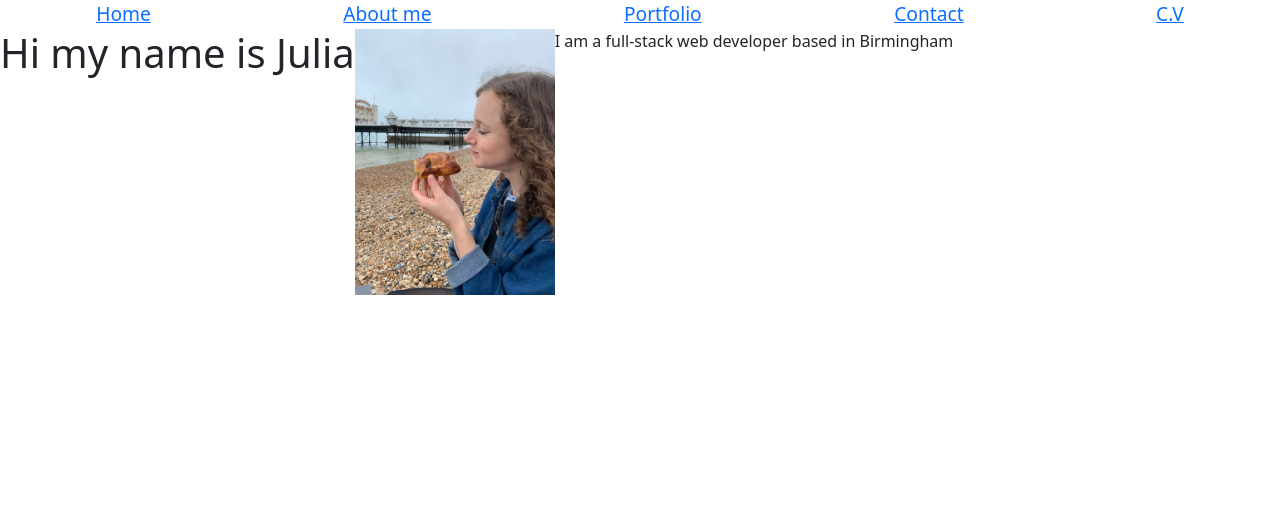
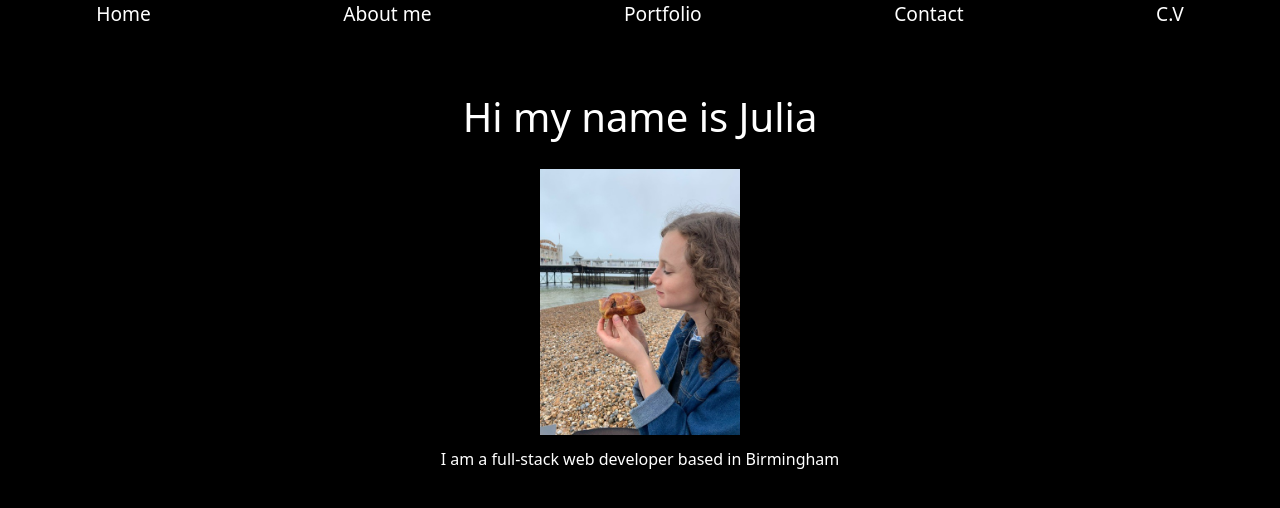
Before and after one commit to jgray33/portfolio-react, a React (Create React App) app: page / in a window 1280 px wide. Shown: the top 508 px of the page. Built offline with nearby package versions, Linux system fonts and the light colour scheme.

Commit message:
main page styled

```diff
--- a/src/App.css
+++ b/src/App.css
@@ -1,5 +1,7 @@
 *{
     box-sizing: border-box;
+    background-color: black;
+    color: white;
 }
 
 .flex-container {
--- a/src/components/nav.js
+++ b/src/components/nav.js
@@ -4,6 +4,7 @@ const styles = {
   linkStyle: {
     fontSize: "1.2rem",
     textDecoration: "none",
+    color: "white"
   },
 
   //   container: {
@@ -16,25 +17,25 @@ const styles = {
 
 export default function Nav({currentPage, handlePageChange}) {
   return (
-    <nav class="flex-container space-around">
-      <div style={styles.linkStyle}>
-        <a href="#home" onClick={() => handlePageChange("Home")}>
+    <nav className="flex-container space-around">
+      <div>
+        <a style= {styles.linkStyle}href="#home" onClick={() => handlePageChange("Home")}>
           Home
         </a>
       </div>
-      <div style={styles.linkStyle}>
-        <a href="#">About me</a>
+      <div>
+        <a style={styles.linkStyle} href="#">About me</a>
       </div>
-      <div style={styles.linkStyle}>
-        <a href="#portfolio" onClick={() => handlePageChange("Portfolio")}>
+      <div>
+        <a style={styles.linkStyle} href="#portfolio" onClick={() => handlePageChange("Portfolio")}>
           Portfolio
         </a>
       </div>
-      <div style={styles.linkStyle}>
-        <a href="#">Contact</a>
+      <div>
+        <a style={styles.linkStyle} href="#">Contact</a>
       </div>
-      <div style={styles.linkStyle}>
-        <a href="#">C.V</a>
+      <div>
+        <a style={styles.linkStyle} href="#">C.V</a>
       </div>
     </nav>
   );
--- a/src/components/pages/Main.js
+++ b/src/components/pages/Main.js
@@ -4,21 +4,40 @@ import myImage from "./juliaPastry.jpg";
 const styles = {
   img: {
     width: "200px",
-  },
+    marginLeft: "auto",
+    marginRight: "auto",
+      },
   container: {
    margin: 'auto',
    width: '100%'
-  }
+  },
+      center: {
+      marginLeft: "auto",
+      marginRight: "auto",
+      paddingTop: "5%"
+    },
+    heading: {
+      textAlign: "center"
+    },
+    p: {
+      textAlign: "center",
+      paddingTop: "3%"
+    }
+
 };
 
 export default function Main() {
   return (
-    <div className="flex-container" style={styles.container}>
-      <h1>Hi my name is Julia</h1>
+    <div className="auto">
+    <div className="flex-container">
+      <div style={styles.center}>
+      <h1 style={styles.heading}>Hi my name is Julia</h1>
+            <div style={styles.center} className="flex-container">
       <img style={styles.img} src={myImage} alt="jg eating" />
-      <div>
-        <p> I am a full-stack web developer based in Birmingham</p>
+              </div>
+        <p style={styles.p}> I am a full-stack web developer based in Birmingham</p>
       </div>
+    </div>
     </div>
   );
 }
--- a/src/components/pages/Portfolio.js
+++ b/src/components/pages/Portfolio.js
@@ -23,6 +23,11 @@ const responsive = {
 const styles = {
   card: {
     width: "18rem",
+    height: "26rem",
+    display: "flex"
+  },
+  cardBody: {
+    alignSelf: "flex-end"
   },
   img: {
     width: '100%',
@@ -41,12 +46,12 @@ export default function Card({ projects }) {
   <div>
     <Carousel responsive={responsive}>
   {projects.map((project) => (
-<div key={project.id} class="card" style={styles.card} >
-  <img src={project.image} class="card-img-top" alt="..."/>
-  <div class="card-body">
-    <h5 class="card-title">{project.name}</h5>
-    <p class="card-text">Some quick example text to build on the card title and make up the bulk of the card's content.</p>
-    <a href="#" class="btn btn-primary">Go somewhere</a>
+<div key={project.id} className="card" style={styles.card} >
+  <img src={project.image} className="card-img-top" alt="..."/>
+  <div className="card-body d-flex flex-column" style={styles.cardBody}>
+    <h5 className="card-title">{project.name}</h5>
+    <p className="card-text">{project.description}</p>
+    <a href="#" className="btn btn-primary mt-auto">Repository</a>
   </div>
 </div>
   ))}
@@ -55,23 +60,3 @@ export default function Card({ projects }) {
 </div>
      );
 }
-
-
-/* <div className="card flex-container" style={styles.card}>
-      <h1>My work</h1>
-      <Carousel responsive={responsive}     >
-      {projects.map((project) => (
-        <div className="card-body" key={project.id}>
-          <h5 className="card-title">{project.name}</h5>
-          <div style={styles.container}>
-              <img style={styles.img} src={project.image}/>
-              </div>
-          <p className="card-text">{project.description}</p>
-          <a href="{project.site}" className="btn btn-primary">
-            Go somewhere
-          </a>
-        </div>
-      ))}
-      </Carousel>
-    </div>
-  */
```
